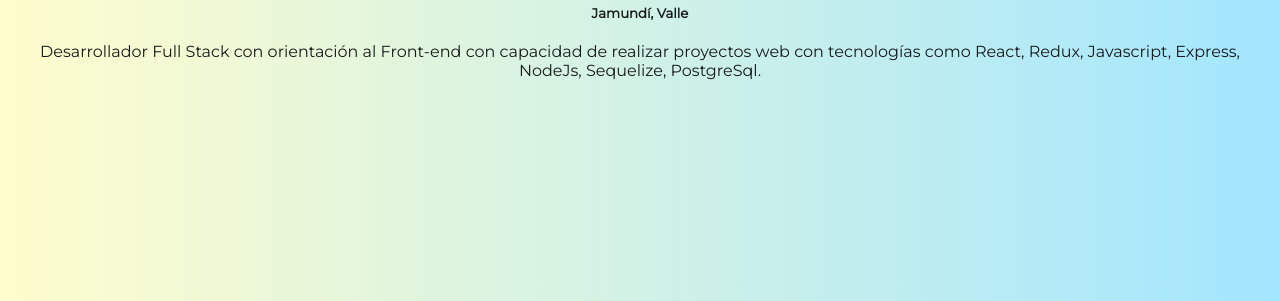
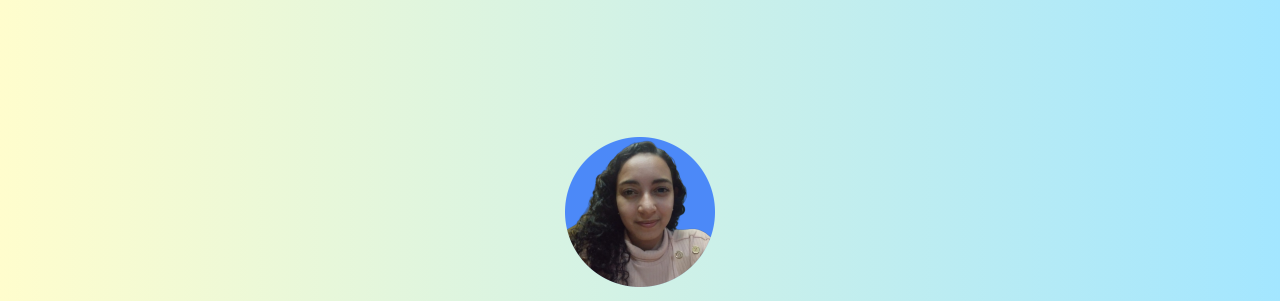
Before and after one commit to gabrielaDF/FrontendClub, a plain HTML site: page Proy01 Profile card/index.html in a window 1280 px wide. Shown: the part 93-394 px from the top of the page. Drawn offline with nearby package versions, Linux system fonts and the light colour scheme.

Commit message:
terminado reto 1, falte el readme

```diff
--- a/Proy01 Profile card/index.html
+++ b/Proy01 Profile card/index.html
@@ -26,7 +26,8 @@
   </head>
 
   <body>
-    im
+    <div>
+      <img src="./images/profile-pic (2).png" alt="My photo" />
       <h1>Gabriela De Freitas</h1>
       <h5>Jamundí, Valle</h5>
       <blockquote>
@@ -34,12 +35,27 @@
         realizar proyectos web con tecnologías como React, Redux, Javascript,
         Express, NodeJs, Sequelize, PostgreSql.
       </blockquote>
+    </div>
 
     <style>
-      h1,
-      h5,
-      blockquote {
+      body {
+        display: flex;
+        justify-content: center;
+        align-items: center;
+        height: 100vh;
+        margin: 0;
         text-align: center;
+      }
+      div {
+        display: block;
+        width: 50%;
+        height: auto;
+      }
+      img {
+        display: block;
+        margin: 0 auto;
+        width: 150px;
+        height: auto;
       }
     </style>
   </body>
```
Also changed, not shown: Proy01 Profile card/images/profile-pic (2).png (added), Proy01 Profile card/index.css (line endings or trailing spaces). Lines whose indentation alone changed are shown as unchanged.
